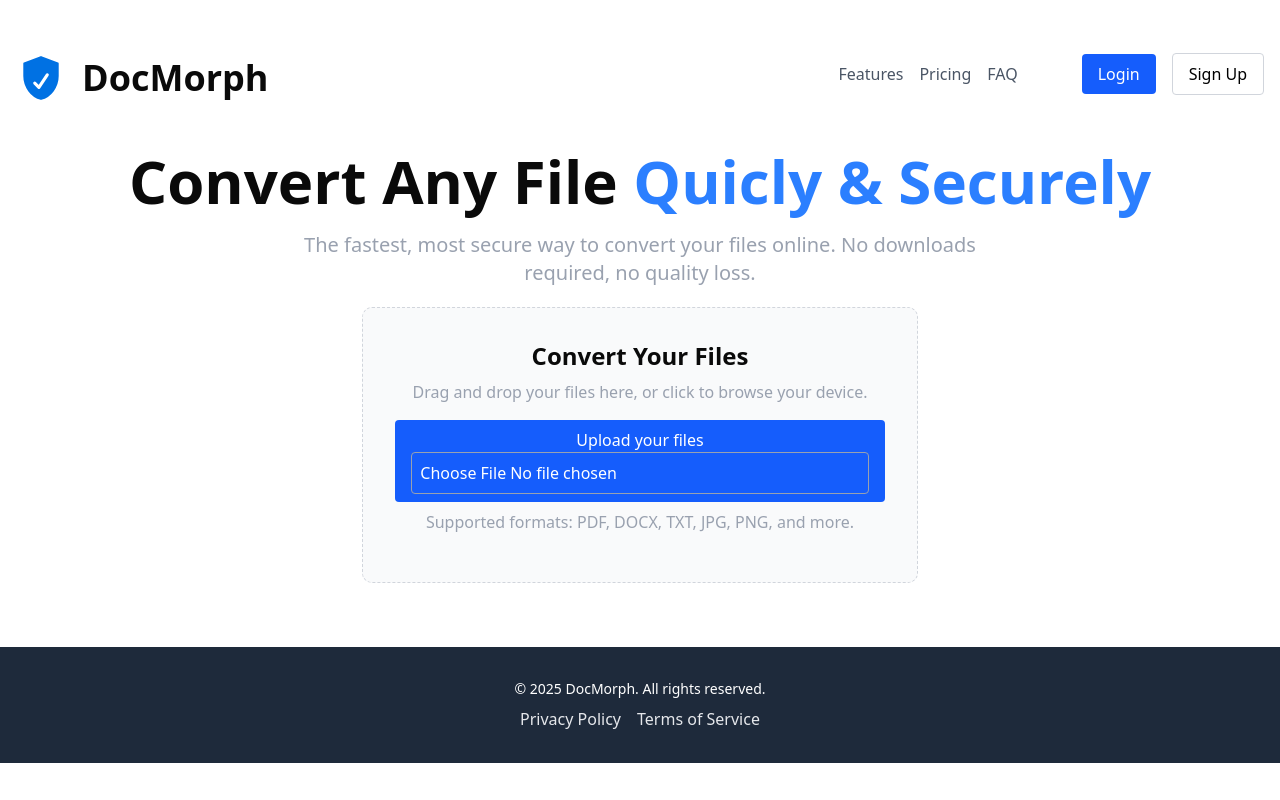
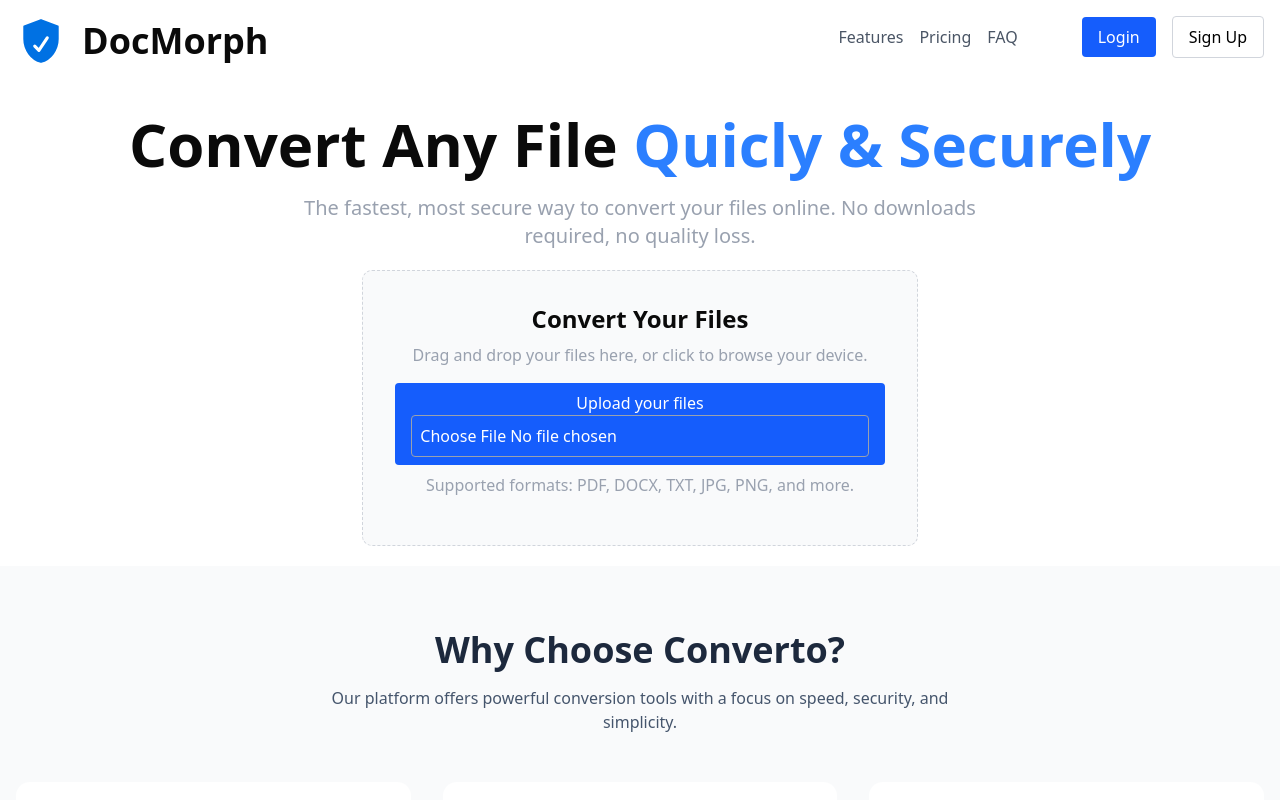
Before and after one commit to zentoo31/doc-morph, a Next.js app: page / in a window 1280 px wide. Shown: the top 800 px of the page. Built offline with nearby package versions, Linux system fonts and the light colour scheme.

Commit message:
feat: add features and register link

```diff
--- a/src/app/page.tsx
+++ b/src/app/page.tsx
@@ -1,4 +1,6 @@
 import Image from 'next/image';
+import Link from 'next/link';
+import Features from './features';
 
 export default function Home() {
   return (
@@ -34,7 +36,7 @@ export default function Home() {
                 Login
               </button>
               <button className='ml-4 px-4 py-2 bg-white-600 text-black rounded transition-colors border border-gray-300 hover:bg-gray-100'>
-                Sign Up
+                <Link href={"/register"}>Sign Up</Link>
               </button>
             </div>
 
@@ -66,6 +68,7 @@ export default function Home() {
               </p>
 
           </div>
+          <Features />
         </main>
 
         <footer className='flex flex-col items-center bg-[#1E2A3B] text-white w-full py-8 mt-16'>
```
